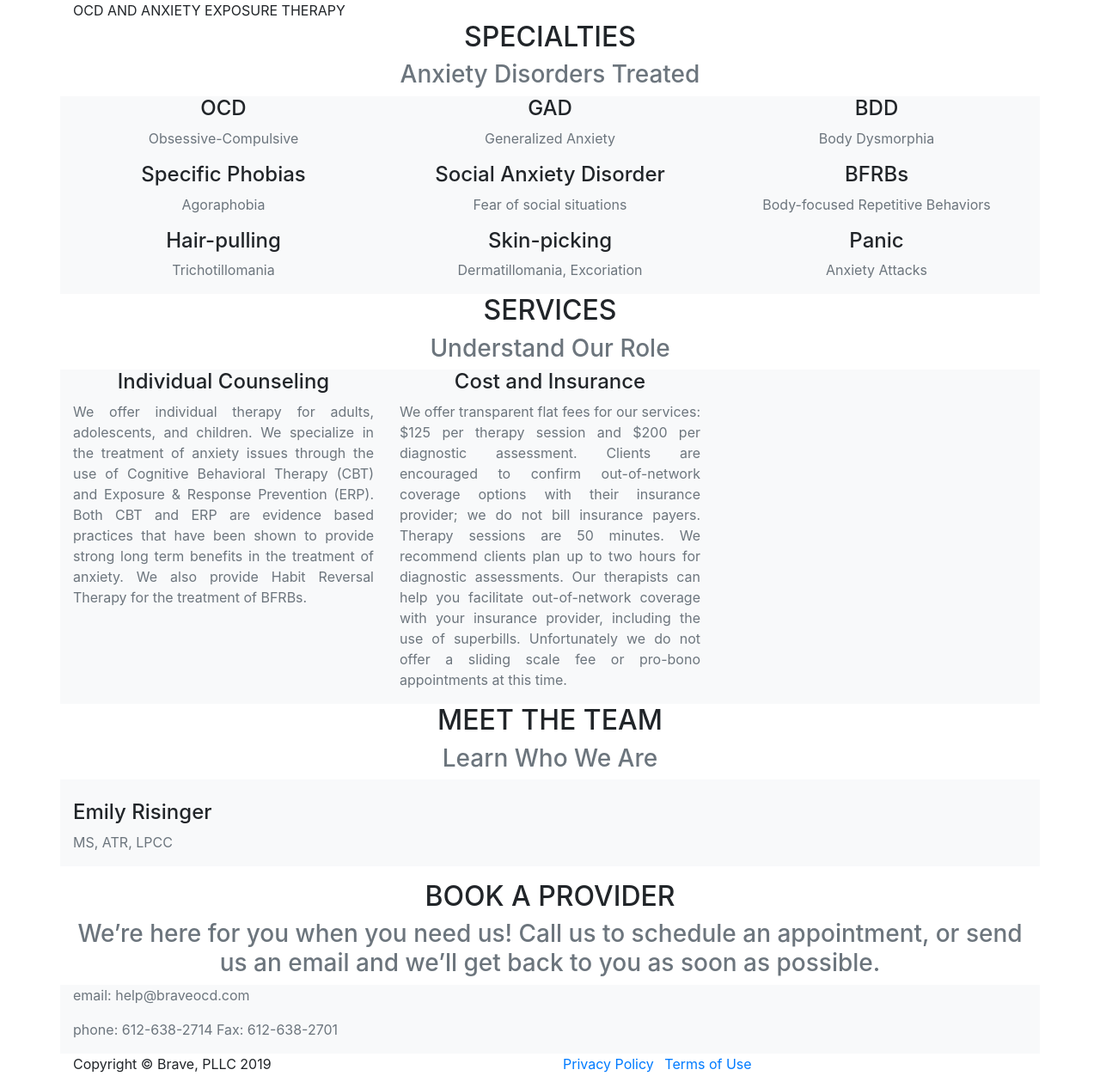
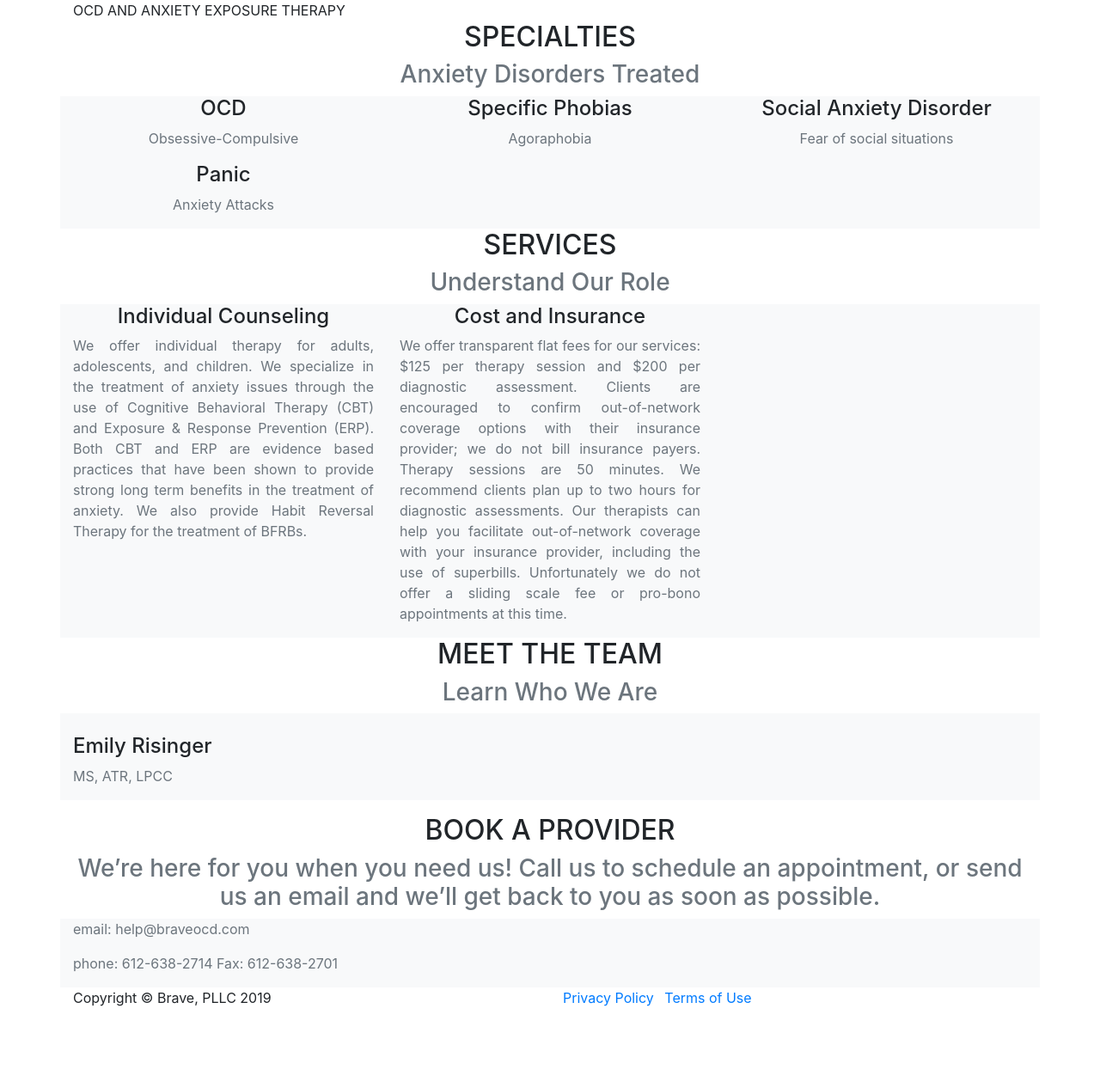
Before and after one commit to emilyrisingerpllc/emilyrisingerpllc.github.io, a Jekyll site: the page built from index.md, in a window 1280 px wide and 1266 px high. Shown: the whole window at 86% size. Built offline with Jekyll 4.4.1, drawn with Linux system fonts in a browser that asks for light colours; nearby versions of some CDN libraries; some web fonts are replaced; library files that are not in the unit come from our copies.

Commit message:
Update list of services.

```diff
--- a/_data/default.yml
+++ b/_data/default.yml
@@ -11,20 +11,10 @@ brand:
     specialty:
       - heading: OCD
         text: Obsessive-Compulsive
-      - heading: GAD
-        text: Generalized Anxiety
-      - heading: BDD
-        text: Body Dysmorphia
       - heading: Specific Phobias
         text: Agoraphobia
       - heading: Social Anxiety Disorder
         text: Fear of social situations
-      - heading: BFRBs
-        text: Body-focused Repetitive Behaviors
-      - heading: Hair-pulling
-        text: Trichotillomania
-      - heading: Skin-picking
-        text: Dermatillomania, Excoriation
       - heading: Panic
         text: Anxiety Attacks
   services:
```
